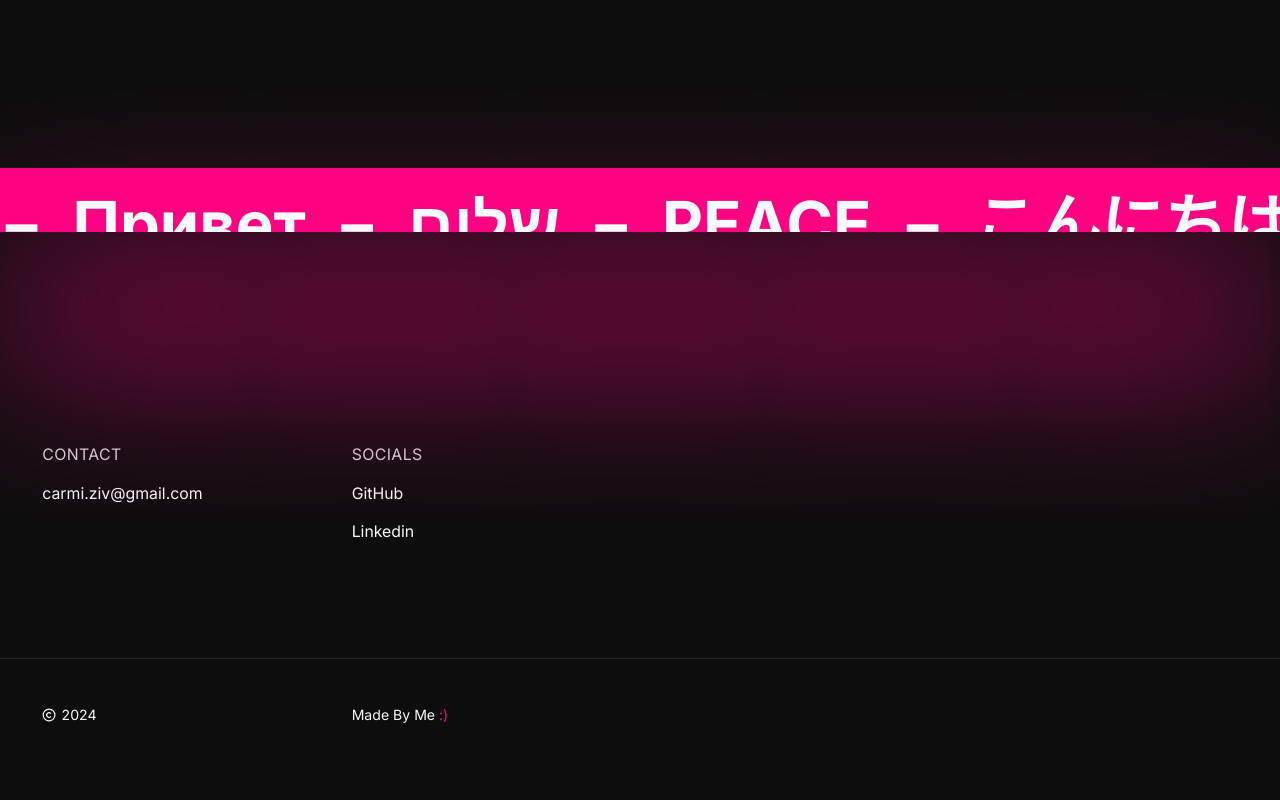
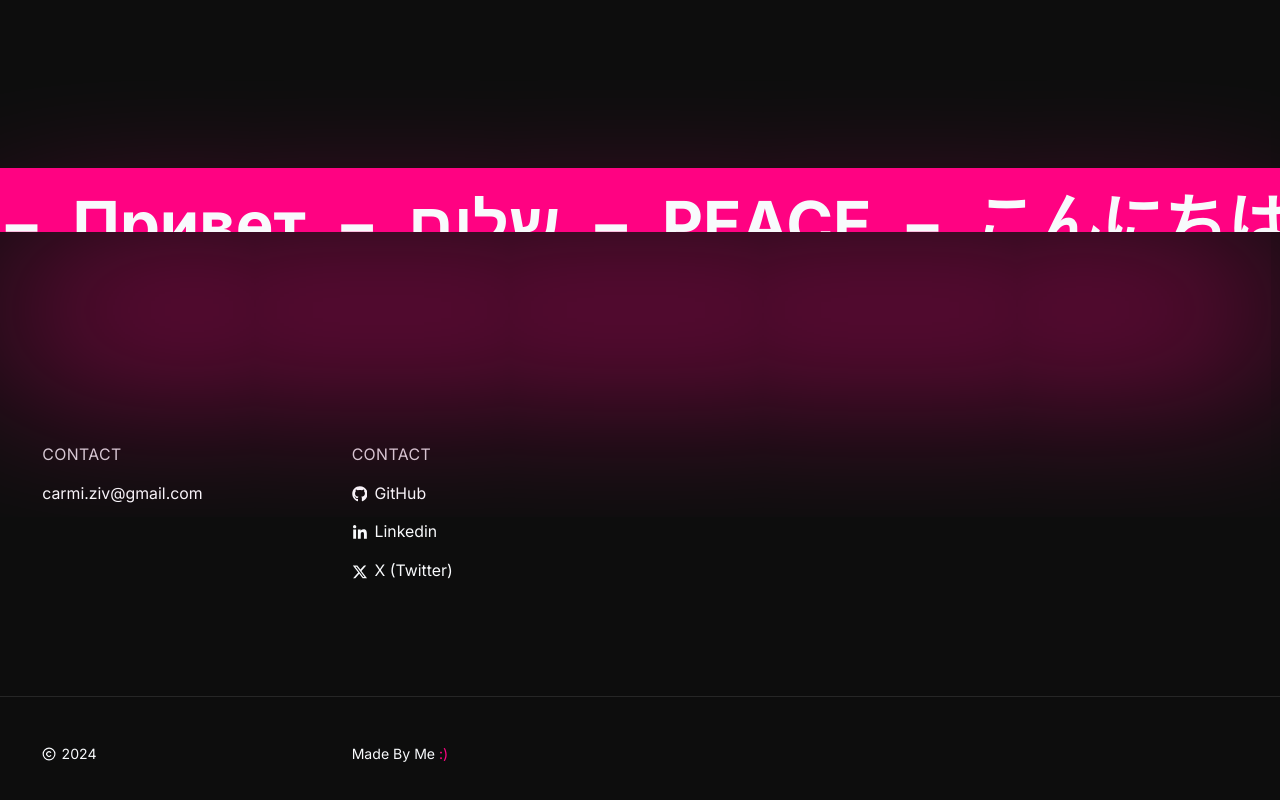
Before and after one commit to ZivCarmi/portfolio, a Next.js app: page / in a window 1280 px wide. Shown: the part 5265-6065 px from the top of the page. Before the commit the page ends 6038 px from the top, so only its background shows below. Built offline with nearby package versions, Linux system fonts and the light colour scheme.

Commit message:
updated socials & merged footer components

```diff
--- a/components/footer/BottomFooter.tsx
+++ b/components/footer/BottomFooter.tsx
@@ -1,22 +1,34 @@
 import { getCurrentYear } from "@/lib/utils";
 import { Copyright } from "lucide-react";
 import Container from "../ui/Container";
-import BottomFooterColumn from "./BottomFooterColumn";
+import FooterColumn from "./FooterColumn";
+
+export const bottomFooterVariants = {
+  hidden: { opacity: 0, y: 20 },
+  visible: {
+    opacity: 1,
+    y: 0,
+    transition: {
+      delay: 0.35,
+      duration: 0.3,
+    },
+  },
+};
 
 const BottomFooter = () => {
   return (
     <Container className="flex pt-14 mt-32 border-t">
-      <BottomFooterColumn className="w-1/2 sm:w-1/4">
+      <FooterColumn variants={bottomFooterVariants}>
         <span className="inline-flex items-center">
           <Copyright className="mr-1.5 w-4 h-4" />
           {getCurrentYear()}
         </span>
-      </BottomFooterColumn>
-      <BottomFooterColumn className="w-1/2 sm:w-1/4">
+      </FooterColumn>
+      <FooterColumn variants={bottomFooterVariants}>
         <span>
           Made By Me <span className="text-site-secondary">:)</span>
         </span>
-      </BottomFooterColumn>
+      </FooterColumn>
     </Container>
   );
 };
--- a/components/footer/BottomFooterColumn.tsx
+++ /dev/null
@@ -1,33 +0,0 @@
-"use client";
-
-import { cn } from "@/lib/utils";
-import { HTMLMotionProps, motion } from "framer-motion";
-
-interface BottomFooterColumn extends HTMLMotionProps<"div"> {}
-
-export const bottomFooterVariants = {
-  hidden: { opacity: 0, y: 20 },
-  visible: {
-    opacity: 1,
-    y: 0,
-    transition: {
-      delay: 0.35,
-      duration: 0.3,
-    },
-  },
-};
-
-const BottomFooterColumn = ({ className, ...props }: BottomFooterColumn) => {
-  return (
-    <motion.div
-      {...props}
-      className={cn("px-col-gap", className)}
-      initial="hidden"
-      whileInView="visible"
-      viewport={{ once: true }}
-      variants={bottomFooterVariants}
-    />
-  );
-};
-
-export default BottomFooterColumn;
--- /dev/null
+++ b/components/footer/FooterColumn.tsx
@@ -0,0 +1,20 @@
+"use client";
+
+import { cn } from "@/lib/utils";
+import { HTMLMotionProps, motion } from "framer-motion";
+
+interface FooterColumnProps extends HTMLMotionProps<"div"> {}
+
+const FooterColumn = ({ className, ...props }: FooterColumnProps) => {
+  return (
+    <motion.div
+      className={cn("w-1/2 md:w-1/4 px-col-gap", className)}
+      initial="hidden"
+      whileInView="visible"
+      viewport={{ once: true }}
+      {...props}
+    />
+  );
+};
+
+export default FooterColumn;
--- a/components/footer/TopFooter.tsx
+++ b/components/footer/TopFooter.tsx
@@ -1,22 +1,37 @@
 import Link from "next/link";
 import Socials from "../shared/Socials";
 import Container from "../ui/Container";
-import TopFooterColumn from "./TopFooterColumn";
+import FooterColumn from "./FooterColumn";
+
+const topFooterVariants = {
+  hidden: { opacity: 0, y: 20 },
+  visible: {
+    opacity: 1,
+    y: 0,
+    transition: {
+      delay: 0.25,
+      duration: 0.3,
+    },
+  },
+};
 
 const TopFooter = () => {
   return (
     <Container className="sm:text-lg flex">
-      <TopFooterColumn title="CONTACT">
+      <FooterColumn variants={topFooterVariants}>
+        <h2 className="tracking-wide text-zinc-300 mb-4">CONTACT</h2>
         <ul>
           <li>
             <Link href="mailto:carmi.ziv@gmail.com">carmi.ziv@gmail.com</Link>
           </li>
         </ul>
-      </TopFooterColumn>
-      <TopFooterColumn title="SOCIALS">
+      </FooterColumn>
+      <FooterColumn variants={topFooterVariants}>
+        <h2 className="tracking-wide text-zinc-300 mb-4">CONTACT</h2>
         <Socials className="space-y-4" />
-      </TopFooterColumn>
+      </FooterColumn>
     </Container>
   );
 };
+
 export default TopFooter;
--- a/components/footer/TopFooterColumn.tsx
+++ /dev/null
@@ -1,37 +0,0 @@
-"use client";
-
-import { motion } from "framer-motion";
-
-type TopFooterColumnProps = {
-  title: string;
-  children: React.ReactNode;
-};
-
-const topFooterVariants = {
-  hidden: { opacity: 0, y: 20 },
-  visible: {
-    opacity: 1,
-    y: 0,
-    transition: {
-      delay: 0.25,
-      duration: 0.3,
-    },
-  },
-};
-
-const TopFooterColumn = ({ title, children }: TopFooterColumnProps) => {
-  return (
-    <motion.div
-      className="w-1/2 sm:w-1/4 px-col-gap"
-      initial="hidden"
-      whileInView="visible"
-      viewport={{ once: true }}
-      variants={topFooterVariants}
-    >
-      <h2 className="tracking-wide text-zinc-300 mb-4">{title}</h2>
-      {children}
-    </motion.div>
-  );
-};
-
-export default TopFooterColumn;
--- a/components/projects/Project.tsx
+++ b/components/projects/Project.tsx
@@ -42,7 +42,7 @@ const projectVariantInner: Variants = {
 };
 
 const Project = ({ project, index }: ProjectProps) => {
-  const isMobile = window.innerWidth < 640;
+  const isMobile = typeof window !== "undefined" && window.innerWidth < 640;
   const projectRef = useRef(null);
   const isProjectInView = useInView(projectRef, { amount: 1 });
 
--- a/components/shared/Socials.tsx
+++ b/components/shared/Socials.tsx
@@ -6,9 +6,10 @@ interface SocialsProps extends React.HTMLAttributes<HTMLUListElement> {}
 const Socials = ({ ...props }: SocialsProps) => {
   return (
     <ul {...props}>
-      {socials.map(({ name, href }) => (
+      {socials.map(({ name, href, Icon }) => (
         <li key={name}>
-          <Link href={href} target="_blank">
+          <Link className="flex items-center gap-2" href={href} target="_blank">
+            <Icon />
             {name}
           </Link>
         </li>
--- a/content/socials.ts
+++ b/content/socials.ts
@@ -1,18 +1,20 @@
 import { SocialType } from "@/types/Social";
-import { FaLinkedinIn } from "react-icons/fa";
-import { FiGithub } from "react-icons/fi";
+import { FaGithub, FaXTwitter, FaLinkedinIn } from "react-icons/fa6";
 
 export const socials: SocialType[] = [
   {
     name: "GitHub",
     href: "https://github.com/ZivCarmi",
-    Icon: FiGithub,
-    description: "My GitHub link",
+    Icon: FaGithub,
   },
   {
     name: "Linkedin",
     href: "https://www.linkedin.com/in/ziv-carmi-9107751a1",
     Icon: FaLinkedinIn,
-    description: "My Linkedin link",
+  },
+  {
+    name: "X (Twitter)",
+    href: "https://x.com/carmi_ziv",
+    Icon: FaXTwitter,
   },
 ];
--- a/types/Social.ts
+++ b/types/Social.ts
@@ -2,7 +2,6 @@ import { IconType } from "react-icons";
 
 export type SocialType = {
   name: string;
-  description: string;
   href: string;
   Icon: IconType;
 };
```
Also changed, not shown: 1 other file (tests, documents, lock files or other folders).
